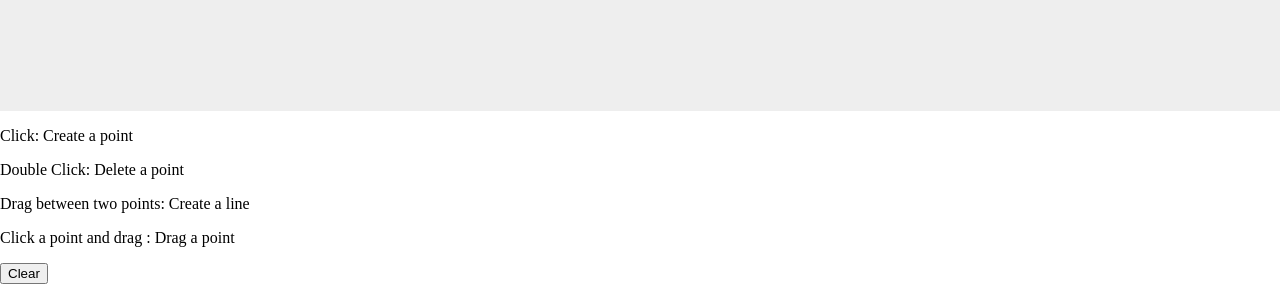
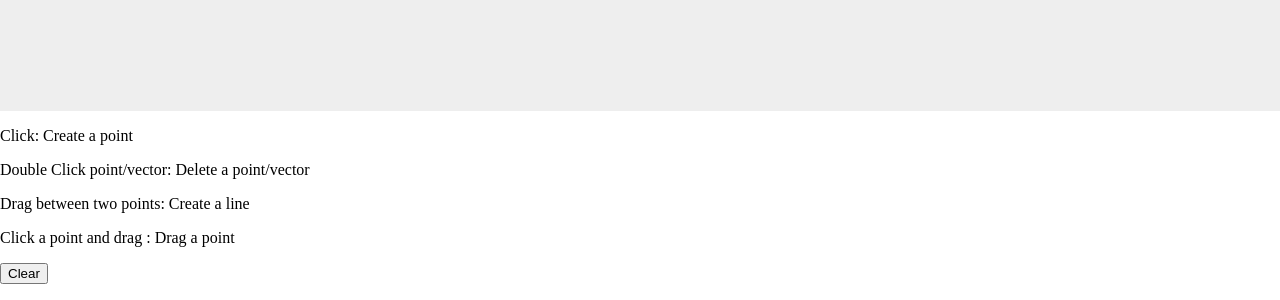
Before and after one commit to JAForbes/vector, a plain HTML site: page index.html in a window 1280 px wide. Shown: the part 529-829 px from the top of the page. Drawn offline with Linux system fonts and the light colour scheme.

```diff
--- a/index.html
+++ b/index.html
@@ -25,7 +25,7 @@
 	</body>
 	<div class="unselectable">
 		<p> Click: Create a point</p>
-		<p> Double Click: Delete a point</p>
+		<p> Double Click point/vector: Delete a point/vector</p>
 		<p> Drag between two points: Create a line</p>
 		<p> Click a point and drag : Drag a point <p>
 		<button onclick="persistence.clear()">Clear</button>
```
